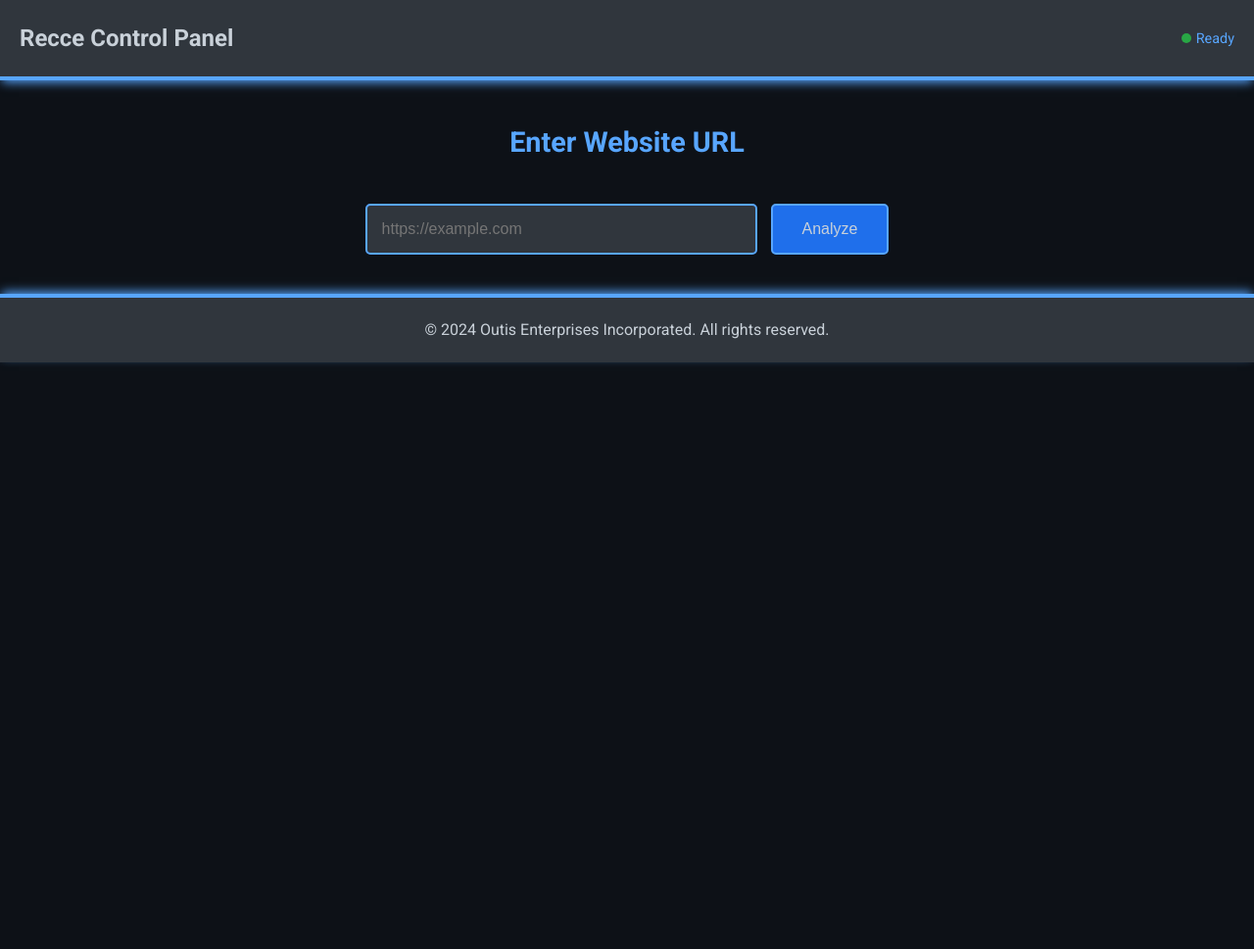
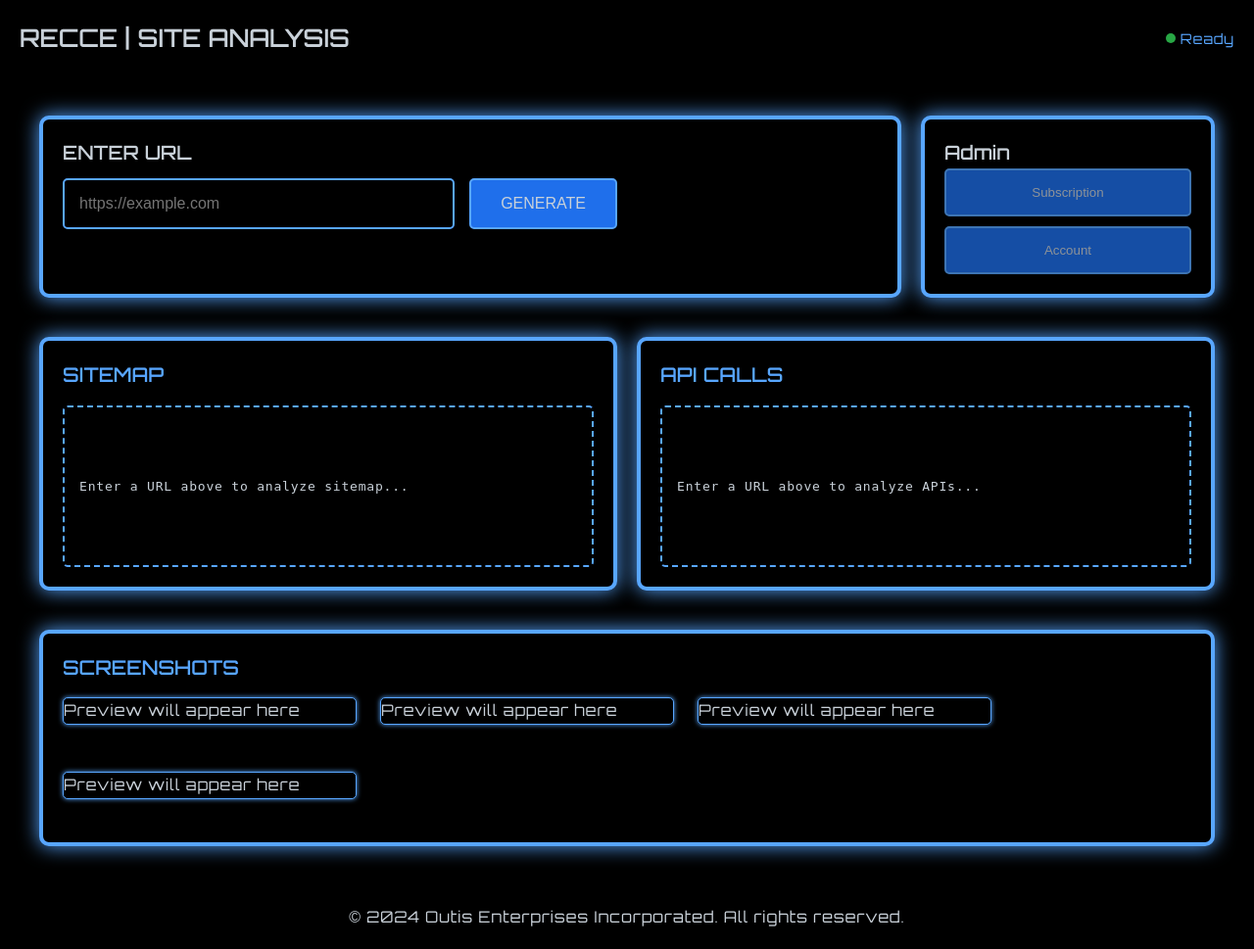
Before and after one commit to rootnegativeone/recce, a Flask app: page / in a window 1280 px wide. Shown: the whole page at 98% size. Before the commit the page ends 372 px from the top, so only its background shows below. Run offline with Flask 3, Linux system fonts and the light colour scheme; some libraries are stand-ins or nearby versions.

Commit message:
major changes

```diff
--- a/app.py
+++ b/app.py
@@ -1,4 +1,4 @@
-from flask import Flask, render_template, request
+from flask import Flask, render_template, request, session, jsonify
 from datetime import datetime
 import os
 import uuid
@@ -10,13 +10,36 @@
 from anytree import Node, RenderTree
 from urllib.parse import urlparse
 import logging
+import threading
+from collections import defaultdict
+from functools import partial
 
 app = Flask(__name__)
+app.secret_key = os.urandom(24)  # Required for session handling
 s3 = boto3.client('s3', region_name='ca-central-1')
+
+def upload_file_to_s3(file_path, bucket_name, object_name):
+    try:
+        s3.upload_file(file_path, bucket_name, object_name)
+        logger.info(f"Uploaded {object_name} to S3 bucket {bucket_name}.")
+    except Exception as e:
+        logger.error(f"Failed to upload {object_name} to S3: {e}")
+
+def generate_presigned_url(bucket_name, object_name, expiration=3600):
+    try:
+        response = s3.generate_presigned_url('get_object',
+                                             Params={'Bucket': bucket_name, 'Key': object_name},
+                                             ExpiresIn=expiration)
+        return response
+    except Exception as e:
+        logger.error(f"Failed to generate presigned URL for {object_name}: {e}")
+        return None
 
 # Set up logging
 logging.basicConfig(level=logging.INFO)
 logger = logging.getLogger(__name__)
+
+tasks = defaultdict(dict)  # Global dictionary to store task status and results
 
 def generate_task_id():
     return str(uuid.uuid4())
@@ -27,36 +50,48 @@
         try:
             url = request.form['url']
             task_id = generate_task_id()
-            logger.info(f"Processing URL: {url} with Task ID: {task_id}")
+            session['task_id'] = task_id
+            session.modified = True
 
-            # Generate sitemap
-            sitemap_urls = generate_sitemap(url, task_id)
-            logger.info(f"Sitemap generated with {len(sitemap_urls)} URLs.")
+            # Start background thread for sitemap generation
+            sitemap_thread = threading.Thread(target=generate_sitemap_task, args=(url, task_id))
+            sitemap_thread.start()
 
-            # Capture screenshots
-            screenshot_urls = capture_screenshots(task_id, sitemap_urls)
-            logger.info(f"Captured {len(screenshot_urls)} screenshots.")
-
-            # Build sitemap tree
-            sitemap_tree = build_sitemap_tree(sitemap_urls)
-
-            # Current year for footer
+            # Render the template immediately
             current_year = datetime.now().year
-
-            # Render template with results
-            return render_template(
-                'index.html',
-                analysis_complete=True,
-                sitemap_tree=sitemap_tree,
-                screenshot_urls=screenshot_urls,
-                current_year=current_year
-            )
+            return render_template('index.html', analysis_complete=False, current_year=current_year)
         except Exception as e:
             logger.error(f"Error processing request: {e}")
             return render_template('error.html', error_message=str(e)), 500
     else:
         current_year = datetime.now().year
         return render_template('index.html', analysis_complete=False, current_year=current_year)
+
+def generate_sitemap_task(url, task_id):
+    try:
+        tasks[task_id]['status'] = 'running'
+        sitemap_urls = generate_sitemap(url, task_id)
+        tasks[task_id]['sitemap_urls'] = sitemap_urls
+        tasks[task_id]['status'] = 'sitemap_complete'
+
+        # Start screenshot capturing in another thread
+        screenshot_thread = threading.Thread(target=capture_screenshots_task, args=(task_id, sitemap_urls))
+        screenshot_thread.start()
+    except Exception as e:
+        logger.error(f"Error in generate_sitemap_task: {e}")
+        tasks[task_id]['status'] = 'failed'
+        tasks[task_id]['error'] = str(e)
+
+def capture_screenshots_task(task_id, urls):
+    try:
+        tasks[task_id]['status'] = 'capturing_screenshots'
+        screenshot_urls = capture_screenshots(task_id, urls)
+        tasks[task_id]['screenshot_urls'] = screenshot_urls
+        tasks[task_id]['status'] = 'complete'
+    except Exception as e:
+        logger.error(f"Error in capture_screenshots_task: {e}")
+        tasks[task_id]['status'] = 'failed'
+        tasks[task_id]['error'] = str(e)
 
 def generate_sitemap(start_url, task_id):
     visited = set()
@@ -85,88 +120,143 @@
             logger.warning(f"Error crawling {url}: {e}")
             continue
 
-    # Create directory for the task
-    result_dir = f'static/results/{task_id}'
-    os.makedirs(result_dir, exist_ok=True)
-    sitemap_file = f'{result_dir}/sitemap.json'
-
-    # Save sitemap to file (optional)
-    with open(sitemap_file, 'w') as f:
-        json.dump(sitemap, f)
-
     return sitemap
 
 def build_sitemap_tree(urls):
+    from anytree import Node, RenderTree
+    from urllib.parse import urlparse
+
     nodes = {}
-    root = Node('root')
-    nodes['/'] = root
+    root = Node('root', url='')
 
     for url in urls:
         parsed = urlparse(url)
         path_parts = [part for part in parsed.path.strip('/').split('/') if part]
         current_parent = root
 
-        for part in path_parts:
-            if part not in nodes:
-                nodes[part] = Node(part, parent=current_parent)
-            current_parent = nodes[part]
+        for idx, part in enumerate(path_parts):
+            full_url = f"{parsed.scheme}://{parsed.netloc}/{'/'.join(path_parts[:idx+1])}"
+            # Check if a node with this part already exists under the current parent
+            existing_node = next((child for child in current_parent.children if child.name == part), None)
+            if existing_node:
+                current_parent = existing_node
+            else:
+                new_node = Node(part, parent=current_parent, url=full_url)
+                current_parent = new_node
 
-    # Render the tree into a list of strings
+    # Build the tree lines with HTML links
     sitemap_tree = []
-    for pre, fill, node in RenderTree(root):
-        sitemap_tree.append(f"{pre}{node.name}")
+    for pre, _, node in RenderTree(root):
+        if node.is_root:
+            continue  # Skip the root node
+        link = f'<a href="{node.url}" target="_blank">{node.name}</a>'
+        line = f"{pre}{link}"
+        sitemap_tree.append(line)
 
     return sitemap_tree
 
 def capture_screenshots(task_id, urls):
+    processed_urls = set()
+    screenshot_urls = []
+    tasks[task_id]['api_calls'] = []
+
     result_dir = f'static/results/{task_id}'
     screenshots_dir = f'{result_dir}/screenshots'
     os.makedirs(screenshots_dir, exist_ok=True)
 
-    screenshot_urls = []
-
     with sync_playwright() as p:
         browser = p.chromium.launch(headless=True)
-        context = browser.new_context()
+        context = browser.new_context(viewport={'width': 1280, 'height': 720})
+
+        # Define log_api_request as a closure to capture task_id
+        def log_api_request(request):
+            if request.resource_type in ["xhr", "fetch"]:
+                api_call = {
+                    'url': request.url,
+                    'method': request.method,
+                    'headers': dict(request.headers)
+                }
+                tasks[task_id]['api_calls'].append(api_call)
+
+        # Monitor network requests for API calls
+        context.on("request", log_api_request)
         page = context.new_page()
+
         for idx, url in enumerate(urls):
+            if url in processed_urls:
+                continue  # Skip if already processed
+            processed_urls.add(url)
+
             try:
                 page.goto(url, timeout=30000)
+                # Wait for network to be idle and content to load
+                page.wait_for_load_state('networkidle')
+                page.wait_for_load_state('domcontentloaded')
+                # Wait for images and other media
+                page.wait_for_selector('img', state='visible', timeout=10000)
+                # Scroll through page to trigger lazy loading
+                page.evaluate('window.scrollTo(0, document.body.scrollHeight)')
+                page.wait_for_timeout(2000)  # Wait longer for lazy content
+                page.evaluate('window.scrollTo(0, 0)')
+                page.wait_for_timeout(1000)  # Settle at top
                 screenshot_filename = f'screenshot_{idx + 1}.png'
                 screenshot_path = os.path.join(screenshots_dir, screenshot_filename)
                 page.screenshot(path=screenshot_path, full_page=True)
 
                 # Upload screenshot to S3
                 object_name = f'{task_id}/screenshots/{screenshot_filename}'
-                upload_file_to_s3(screenshot_path, 'recce-results', object_name)  # Replace
+                upload_file_to_s3(screenshot_path, 'recce-results', object_name)
                 screenshot_url = generate_presigned_url('recce-results', object_name, expiration=86400)
 
+                # Update screenshot URLs in tasks
                 screenshot_urls.append({'url': screenshot_url, 'filename': screenshot_filename})
+                tasks[task_id]['screenshot_urls'] = screenshot_urls
                 logger.info(f"Captured screenshot for {url}")
             except Exception as e:
                 logger.warning(f"Failed to capture screenshot for {url}: {e}")
+
         page.close()
         context.close()
         browser.close()
 
     return screenshot_urls
 
-def upload_file_to_s3(file_path, bucket_name, object_name):
-    try:
-        s3.upload_file(file_path, bucket_name, object_name)
-        logger.info(f"Uploaded {object_name} to S3 bucket {bucket_name}.")
-    except Exception as e:
-        logger.error(f"Failed to upload {object_name} to S3: {e}")
+@app.route('/task_status')
+def task_status():
+    task_id = session.get('task_id')
+    if not task_id or task_id not in tasks:
+        return jsonify({'status': 'no_task'})
 
-def generate_presigned_url(bucket_name, object_name, expiration=3600):
-    try:
-        response = s3.generate_presigned_url('get_object',
-                                             Params={'Bucket': bucket_name, 'Key': object_name},
-                                             ExpiresIn=expiration)
-        return response
-    except Exception as e:
-        logger.error(f"Failed to generate presigned URL for {object_name}: {e}")
-        return None
+    task_info = tasks[task_id]
+    return jsonify(task_info)
+
+@app.route('/sitemap_content')
+def sitemap_content():
+    task_id = session.get('task_id')
+    if not task_id or task_id not in tasks:
+        return '<pre>No sitemap available.</pre>'
+
+    sitemap_urls = tasks[task_id].get('sitemap_urls', [])
+    sitemap_tree = build_sitemap_tree(sitemap_urls)
+    return render_template('partials/sitemap_content.html', sitemap_tree=sitemap_tree)
+
+@app.route('/screenshots_content')
+def screenshots_content():
+    task_id = session.get('task_id')
+    if not task_id or task_id not in tasks:
+        return '<div>No screenshots available.</div>'
+
+    screenshot_urls = tasks[task_id].get('screenshot_urls', [])
+    return render_template('partials/screenshots_content.html', screenshot_urls=screenshot_urls)
+
+@app.route('/api_calls_content')
+def api_calls_content():
+    task_id = session.get('task_id')
+    if not task_id or task_id not in tasks:
+        return '<div>No API calls available.</div>'
+
+    api_calls = tasks[task_id].get('api_calls', [])
+    return render_template('partials/api_calls_content.html', api_calls=api_calls)
 
 # Error handlers
 @app.errorhandler(404)
--- a/static/css/styles.css
+++ b/static/css/styles.css
@@ -1,11 +1,11 @@
 /* Variables */
 :root {
-    --background-color: #0d1117;
+    --background-color: #000000;
     --primary-color: #58a6ff;
     --secondary-color: #1f6feb;
     --hover-color: #4a91d1;
     --text-color: #c9d1d9;
-    --border-color: #30363d;
+    --border-color: #000000;
 }
 
 /* Global Styles */
@@ -16,21 +16,20 @@
 }
 
 body {
-    font-family: 'Roboto', sans-serif;
+    font-family: 'Orbitron', sans-serif;
+    letter-spacing: 0.05em;
     background-color: var(--background-color);
     color: var(--text-color);
     line-height: 1.6;
 }
 
-/* Header with Neon Border Bottom */
+/* Header */
 .header {
     display: flex;
     justify-content: space-between;
     align-items: center;
     padding: 20px;
-    background: var(--border-color);
-    border-bottom: 4px solid var(--primary-color);
-    box-shadow: 0 4px 10px -2px var(--primary-color);
+    background: var(--background-color);
 }
 
 .header .logo {
@@ -50,9 +49,22 @@
 }
 
 /* Input Section */
+.control-row {
+    display: flex;
+    justify-content: space-between;
+    padding: 20px 40px;
+    margin: 20px 0;
+}
+
 .input-section {
-    text-align: center;
-    margin: 40px 0;
+    flex: 1;
+    margin-right: 20px;
+    text-align: left;
+    background-color: var(--border-color);
+    padding: 20px;
+    border-radius: 10px;
+    border: 4px solid var(--primary-color);
+    box-shadow: 0 0 20px var(--primary-color);
 }
 
 .input-section h2 {
@@ -101,28 +113,43 @@
     box-shadow: 0 0 15px var(--hover-color);
 }
 
-/* Results Section */
+/* RESULTS SECTION */
 .results-section {
     padding: 0 40px;
     margin-bottom: 40px;
 }
 
-.results-section h3 {
+.results-container {
+    display: flex;
+    flex-direction: column;
+    gap: 40px; /* Space between top panels and screenshots panel */
+}
+
+/* TOP PANELS: Sitemap and API Analysis */
+.top-panels {
+    display: flex;
+    gap: 20px; /* Space between panels */
+}
+
+.sitemap-panel, .api-panel {
+    flex: 1; /* Equal width */
+    background-color: var(--border-color);
+    padding: 20px;
+    border-radius: 10px;
+    border: 4px solid var(--primary-color);
+    box-shadow: 0 0 20px var(--primary-color);
+    display: flex;
+    flex-direction: column;
+}
+
+.sitemap-panel h3, .api-panel h3 {
     color: var(--primary-color);
     margin-bottom: 15px;
     font-size: 1.2rem;
 }
 
-.sitemap-panel, .screenshot-panel {
-    background-color: var(--border-color);
-    padding: 20px;
-    margin-bottom: 40px;
-    border-radius: 10px;
-    border: 4px solid var(--primary-color);
-    box-shadow: 0 0 20px var(--primary-color);
-}
-
-.sitemap-box {
+.sitemap-box, .api-box {
+    flex: 1;
     border: 2px dashed var(--primary-color);
     padding: 15px;
     border-radius: 5px;
@@ -130,39 +157,174 @@
     overflow-y: auto;
     white-space: pre-wrap;
     color: var(--text-color);
+    line-height: 1.2;
+}
+
+/* SCREENSHOT GRID */
+.screenshot-panel {
+    background-color: var(--border-color);
+    padding: 20px;
+    border-radius: 10px;
+    border: 4px solid var(--primary-color);
+    box-shadow: 0 0 20px var(--primary-color);
+}
+
+.screenshot-panel h3 {
+    color: var(--primary-color);
+    margin-bottom: 15px;
+    font-size: 1.2rem;
 }
 
 .screenshot-grid {
-    display: grid;
-    grid-template-columns: repeat(auto-fill, minmax(240px, 1fr));
-    gap: 20px;
+    display: flex;
+    flex-wrap: wrap;
+    gap: 24px;
+    width: 100%;
+    margin: 0 auto;
 }
 
 .screenshot-item {
-    border: 2px solid var(--primary-color);
+    flex: 0 0 300px;  /* Fixed width, but allows wrapping */
+    margin-bottom: 24px;
+}
+
+/* SCREENSHOT ITEM */
+.screenshot-item {
+    border: 1px solid var(--primary-color);
     border-radius: 5px;
     overflow: hidden;
-    box-shadow: 0 0 10px var(--primary-color);
+    box-shadow: 0 0 5px var(--primary-color);
+    background-color: var(--background-color);
+    display: flex;
+    flex-direction: column;
 }
 
+/* IMAGE STYLING */
 .screenshot-item img {
     width: 100%;
     height: auto;
+    object-fit: contain;
     display: block;
 }
 
-/* Control Panel (if needed in future) */
-.control-panel {
-    /* Styles if you decide to include this section */
+/* PAGE TITLE */
+.screenshot-item .page-title {
+    padding: 10px;
+    text-align: center;
+    font-weight: bold;
+    color: var(--primary-color);
+    text-decoration: none;
+    background-color: var(--border-color);
+}
+
+.screenshot-item .page-title:hover {
+    background-color: var(--hover-color);
+}
+
+/* SITEMAP STYLES */
+.sitemap-box {
+    max-height: 400px;
+    overflow-y: auto;
+    padding: 15px;
+    border: 2px dashed var(--primary-color);
+    border-radius: 5px;
+    background-color: var(--background-color);
+}
+
+.sitemap-list {
+    list-style-type: none; /* Remove default bullets */
+    padding-left: 0;
+}
+
+.sitemap-list li {
+    margin: 5px 0;
+}
+
+.sitemap-name {
+    margin-right: 10px;
+    color: var(--text-color);
+}
+
+.sitemap-url {
+    color: var(--primary-color);
+    text-decoration: none;
+}
+
+.sitemap-url:hover {
+    text-decoration: underline;
+}
+
+/* Indentation for hierarchy */
+.sitemap-list li {
+    position: relative;
+    padding-left: 20px;
+}
+
+.sitemap-list li::before {
+    content: '';
+    position: absolute;
+    left: 0;
+    top: 10px;
+    width: 10px;
+    height: 2px;
+    background-color: var(--primary-color);
+}
+
+.sitemap-list li::after {
+    content: '';
+    position: absolute;
+    left: 5px;
+    top: 0;
+    width: 2px;
+    height: 100%;
+    background-color: var(--primary-color);
+}
+
+
+/* Responsive Adjustments */
+@media (max-width: 768px) {
+    .top-panels {
+        flex-direction: column;
+    }
+}
+
+
+/* Admin Section */
+.admin-section {
+    flex: 0 0 300px;
+    padding: 20px;
+    background-color: var(--border-color);
+    border-radius: 10px;
+    border: 4px solid var(--primary-color);
+    box-shadow: 0 0 20px var(--primary-color);
+}
+
+.admin-controls {
+    display: flex;
+    flex-direction: column;
+    gap: 10px;
+}
+
+.btn-admin {
+    padding: 15px 30px;
+    background-color: var(--secondary-color);
+    border: 2px solid var(--primary-color);
+    color: var(--text-color);
+    cursor: not-allowed;
+    opacity: 0.7;
+    border-radius: 5px;
+    transition: opacity 0.3s;
+}
+
+.btn-admin:hover {
+    opacity: 0.9;
 }
 
 /* Footer */
 footer {
     text-align: center;
     padding: 20px;
-    background-color: var(--border-color);
-    border-top: 4px solid var(--primary-color);
-    box-shadow: 0 -4px 10px -2px var(--primary-color);
+    background-color: var(--background-color);
 }
 
 footer p {
@@ -176,6 +338,22 @@
 
 /* Responsive Adjustments */
 @media (max-width: 768px) {
+    .control-row {
+        flex-direction: column;
+        padding: 20px;
+    }
+
+    .input-section {
+        margin-right: 0;
+        margin-bottom: 20px;
+    }
+
+    .admin-section {
+        border-left: none;
+        border-top: 2px solid var(--border-color);
+        padding: 20px 0;
+    }
+
     .input-section input[type="url"],
     .input-section .btn-generate {
         width: 100%;
--- a/templates/index.html
+++ b/templates/index.html
@@ -2,16 +2,17 @@
 <html lang="en">
 <head>
     <meta charset="UTF-8">
-    <title>Recce - Website Analyzer</title>
+    <title>RECCE</title>
     <!-- Link to the CSS file -->
     <link rel="stylesheet" href="{{ url_for('static', filename='css/styles.css') }}">
-    <!-- Include the Roboto font -->
-    <link rel="stylesheet" href="https://fonts.googleapis.com/css2?family=Roboto:wght@400;700&display=swap">
+    <!-- Include the Orbitron font -->
+    <link rel="stylesheet" href="https://fonts.googleapis.com/css2?family=Orbitron&display=swap">
+    <script src="https://unpkg.com/htmx.org@1.9.2"></script>
 </head>
 <body>
     <!-- HEADER -->
     <header class="header">
-        <div class="logo">Recce Control Panel</div>
+        <div class="logo">RECCE | SITE ANALYSIS</div>
         <div class="status">
             <svg width="10" height="10">
                 <circle cx="5" cy="5" r="5" fill="#28a745"></circle>
@@ -24,37 +25,70 @@
         </div>
     </header>
 
-    <!-- MAIN INPUT AREA -->
+    <!-- MAIN CONTROL ROW -->
+    <div class="control-row">
+        <!-- URL INPUT AREA -->
         <section class="input-section">
-        <h2>Enter Website URL</h2>
+            <h3>ENTER URL</h3>
             <form action="/" method="post">
                 <input type="url" name="url" placeholder="https://example.com" required>
-            <button type="submit" class="btn-generate">Analyze</button>
+                <button type="submit" class="btn-generate">GENERATE</button>
             </form>
         </section>
 
-    {% if analysis_complete %}
+        <!-- ADMIN SECTION -->
+        <section class="admin-section">
+            <h3>Admin</h3>
+            <div class="admin-controls">
+                <button class="btn-admin" disabled>Subscription</button>
+                <button class="btn-admin" disabled>Account</button>
+            </div>
+        </section>
+    </div>
+
     <!-- RESULT PANELS -->
 	<section class="results-section">
-        <div class="sitemap-panel">
-            <h3>Sitemap</h3>
-            <div class="sitemap-box">
-                <pre>{{ sitemap_tree|join('\n') }}</pre>
+	    <div class="results-container">
+		<!-- TOP PANELS: Sitemap and API Analysis -->
+		<div class="top-panels">
+		    <div class="sitemap-panel" id="sitemap-panel">
+			<h3>SITEMAP</h3>
+                        <div class="sitemap-box" id="sitemap-content">
+                            {% if sitemap_tree %}
+                                <pre>{{ sitemap_tree|join('\n')|safe }}</pre>
+                            {% else %}
+                                <pre>Enter a URL above to analyze sitemap...</pre>
+                            {% endif %}
+                        </div>
+                    </div>
+                    <div class="api-panel">
+			<h3>API CALLS</h3>
+			<div class="api-box">
+			    {% for call in session.get('api_calls', []) %}
+				<pre>{{ call.method }} {{ call.url }}</pre>
+			    {% else %}
+				<pre>Enter a URL above to analyze APIs...</pre>
+			    {% endfor %}
+			</div>
 		    </div>
 		</div>
 
-        <div class="screenshot-panel">
-            <h3>Screenshots</h3>
-            <div class="screenshot-grid">
-                {% for screenshot in screenshot_urls %}
-                    <div class="screenshot-item">
-                        <img src="{{ screenshot.url }}" alt="{{ screenshot.filename }}">
+		<!-- BOTTOM PANEL: Screenshots -->
+               <div class="screenshot-panel" id="screenshot-panel">
+                    <h3>SCREENSHOTS</h3>
+                    <div class="screenshot-grid" id="screenshots-content">
+                        <!-- Initial content or placeholders -->
+                            {% for i in range(4) %}
+                                <div class="screenshot-item placeholder">
+                                    <div class="placeholder-content">
+                                        <span> Preview will appear here</span>
+                                    </div>
                                 </div>
                             {% endfor %}
                     </div>
                 </div>
+	    </div>
 	</section>
-    {% endif %}
 
     <!-- FOOTER -->
     <footer>
@@ -62,3 +96,23 @@
     </footer>
 </body>
 </html>
+
+<script>
+    function checkTaskStatus() {
+        fetch('/task_status')
+            .then(response => response.json())
+            .then(data => {
+                if (data.status === 'sitemap_complete' || data.status === 'capturing_screenshots' || data.status === 'complete') {
+                    // Update the sitemap section
+                    htmx.ajax('GET', '/sitemap_content', '#sitemap-content');
+                }
+                if (data.status === 'capturing_screenshots' || data.status === 'complete') {
+                    // Update the screenshots section
+                    htmx.ajax('GET', '/screenshots_content', '#screenshots-content');
+                }
+            });
+    }
+
+    // Start polling every 5 seconds
+    setInterval(checkTaskStatus, 5000);
+</script>
--- /dev/null
+++ b/templates/partials/sitemap_content.html
@@ -0,0 +1,5 @@
+{% if sitemap_tree %}
+    <pre>{{ sitemap_tree|join('\n')|safe }}</pre>
+{% else %}
+    <pre>No sitemap available.</pre>
+{% endif %}
```
Also changed, not shown: requirements.txt (+12 -16 lines), templates/partials/screenshots_content.html (added, +8 -0 lines), templates/results.html (deleted, +0 -33 lines), package-lock.json (added), 4 other files. Lines whose indentation alone changed are shown as unchanged.
